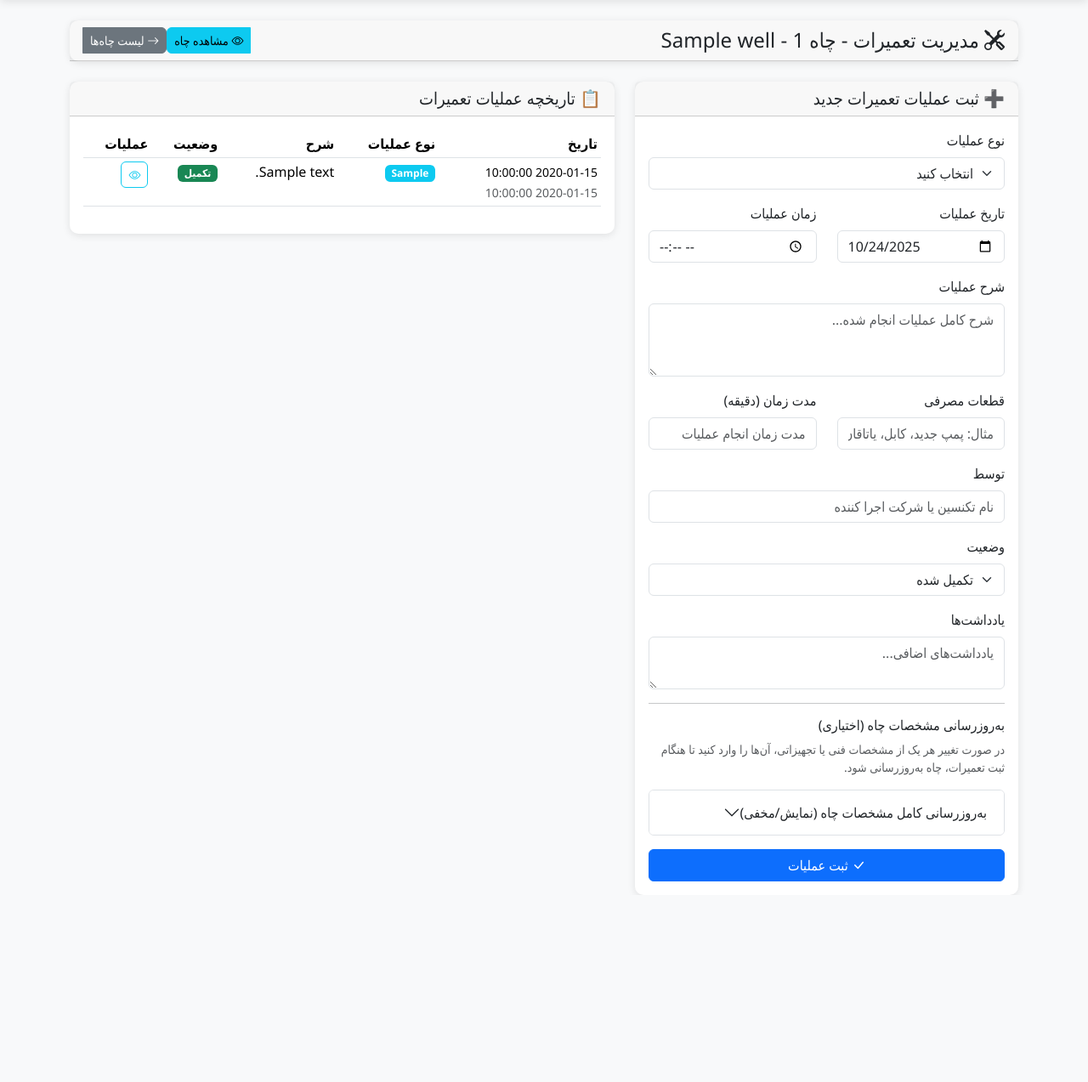
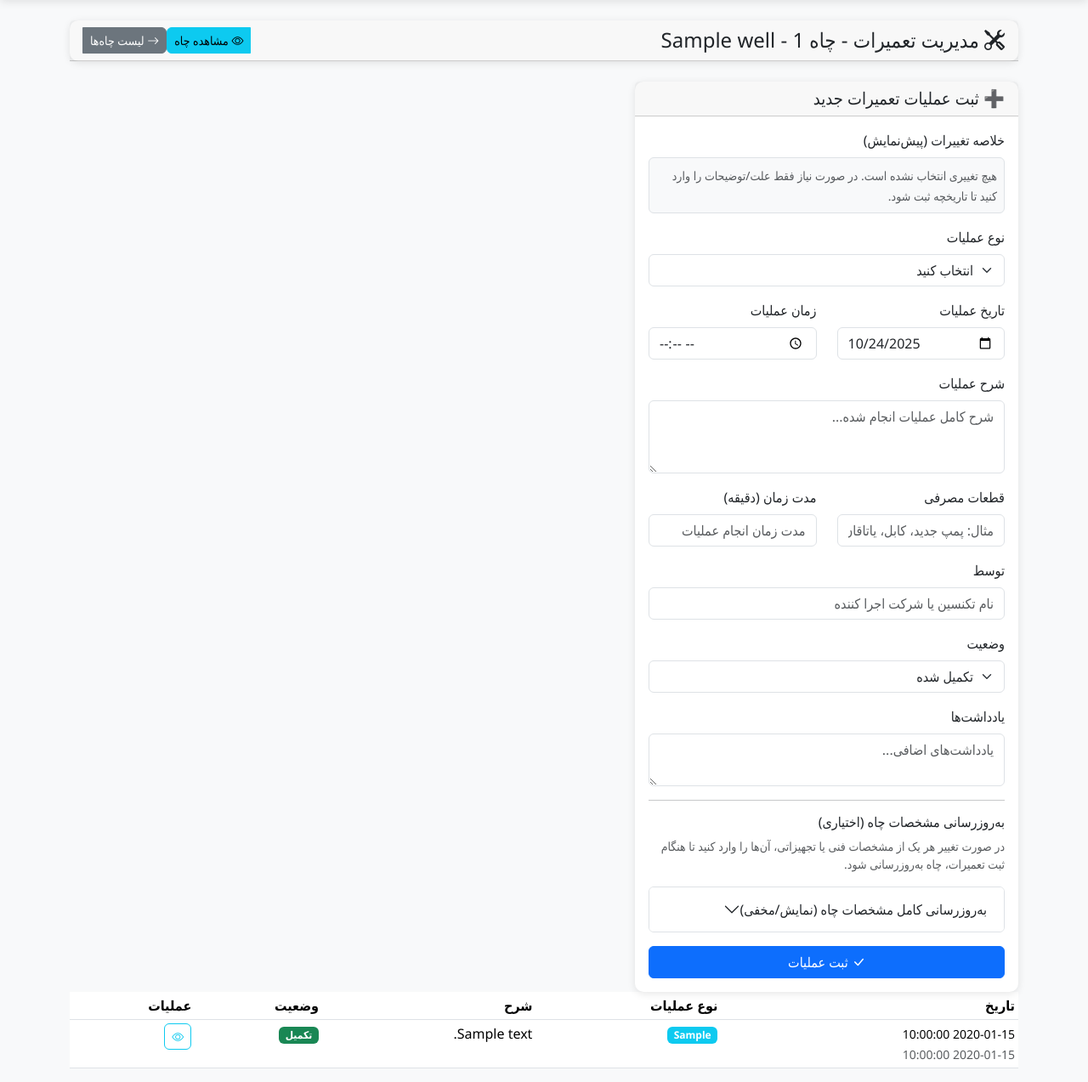
Before and after one commit to Reza010101/pump-managment, a Flask app: template templates/well_maintenance.html in a window 1280 px wide. Shown: the part 56-1329 px from the top of the page at 85% size. Before the commit the page ends 1109 px from the top, so only its background shows below. Run offline with Flask 3, Linux system fonts and the light colour scheme; the visitor is signed in with stand-in values (Sample User, id 1); the template is opened without the code that fills it: most values are stand-ins (such as "Sample title", 1, 10 or a date in 2020); some libraries are stand-ins or nearby versions.

```diff
--- a/templates/well_maintenance.html
+++ b/templates/well_maintenance.html
@@ -32,6 +32,10 @@
                         <h5 class="mb-0">➕ ثبت عملیات تعمیرات جدید</h5>
                     </div>
                     <div class="card-body">
+                        <div class="mb-3">
+                            <label class="form-label">خلاصه تغییرات (پیش‌نمایش)</label>
+                            <div id="wellDiffSummary" class="border rounded p-2 bg-light text-muted">هیچ تغییری هنوز اعمال نشده است.</div>
+                        </div>
                         <form method="POST">
                             <div class="mb-3">
                                 <label class="form-label">نوع عملیات</label>
@@ -62,7 +66,7 @@
                             <div class="mb-3">
                                 <label class="form-label">شرح عملیات</label>
                                 <textarea class="form-control" name="description" rows="3"
-                                          placeholder="شرح کامل عملیات انجام شده..." required></textarea>
+                                          placeholder="شرح کامل عملیات انجام شده..."></textarea>
                             </div>
 
                             <div class="row mb-3">
@@ -218,10 +222,7 @@
             </div>
 
             <!-- تاریخچه تعمیرات -->
-            <div class="col-md-7">
-                <div class="card">
-                    <div class="card-header">
-                        <h5 class="mb-0">📋 تاریخچه عملیات تعمیرات</h5>
+
                     </div>
                     <div class="card-body">
                         {% if maintenance_operations %}
@@ -339,5 +340,54 @@ document.addEventListener('DOMContentLoaded', function() {
     const today = new Date().toISOString().split('T')[0];
     document.querySelector('input[name="operation_date"]').value = today;
 });
+// client-side diff preview: build initial snapshot and watch inputs
+document.addEventListener('DOMContentLoaded', function() {
+    const diffFields = [
+        'name','location','total_depth','pump_installation_depth','well_diameter',
+        'current_pump_brand','current_pump_model','current_pump_power','current_pump_phase',
+        'current_pipe_material','current_pipe_specs','current_pipe_diameter','current_pipe_length_m',
+        'main_cable_specs','well_cable_specs','current_panel_specs','status','notes'
+    ];
+
+    const initial = {};
+    diffFields.forEach(f => {
+        const el = document.querySelector(`[name="${f}"]`);
+        initial[f] = el ? (el.value || '') : '';
+    });
+
+    function readVal(name) {
+        const el = document.querySelector(`[name="${name}"]`);
+        return el ? (el.value || '') : '';
+    }
+
+    function computeDiff() {
+        const changes = [];
+        diffFields.forEach(f => {
+            const oldVal = String(initial[f] || '');
+            const newVal = String(readVal(f) || '');
+            const oldNum = parseFloat(oldVal);
+            const newNum = parseFloat(newVal);
+            const isNum = !isNaN(oldNum) && !isNaN(newNum);
+            const differs = isNum ? oldNum !== newNum : oldVal !== newVal;
+            if (differs) changes.push({field: f, old: oldVal, new: newVal});
+        });
+
+        const container = document.getElementById('wellDiffSummary');
+        if (!container) return;
+        if (changes.length === 0) {
+            container.innerHTML = '<small class="text-muted">هیچ تغییری انتخاب نشده است. در صورت نیاز فقط علت/توضیحات را وارد کنید تا تاریخچه ثبت شود.</small>';
+        } else {
+            container.innerHTML = changes.map(c => `<div><strong>${c.field}</strong>: <span class="text-muted">${c.old || '<خالی>'} → </span><span class="text-success">${c.new || '<خالی>'}</span></div>`).join('');
+        }
+    }
+
+    diffFields.forEach(f => {
+        const el = document.querySelector(`[name="${f}"]`);
+        if (el) el.addEventListener('input', computeDiff);
+    });
+
+    // initial compute
+    computeDiff();
+});
 </script>
 {% endblock %}
```
